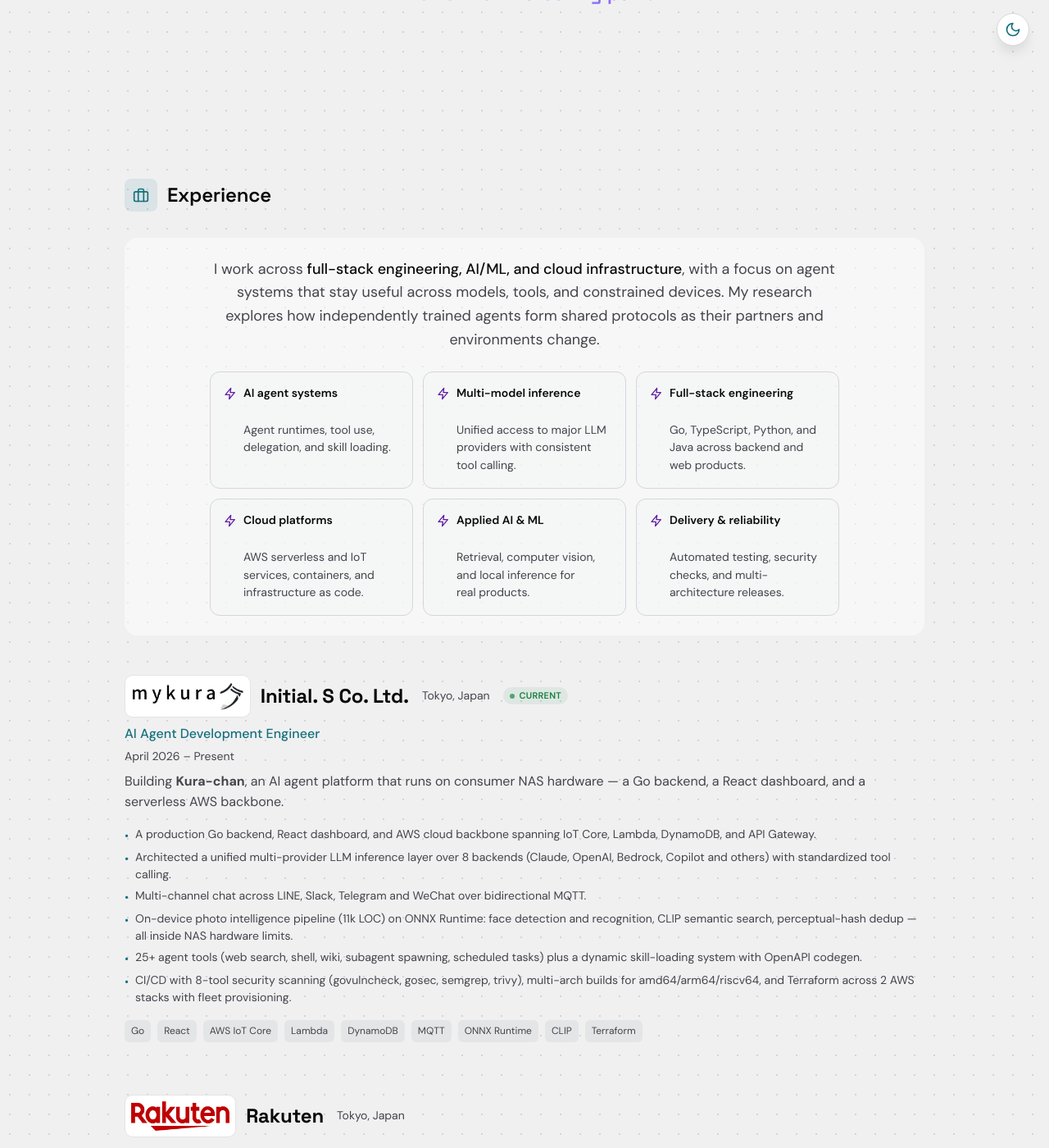
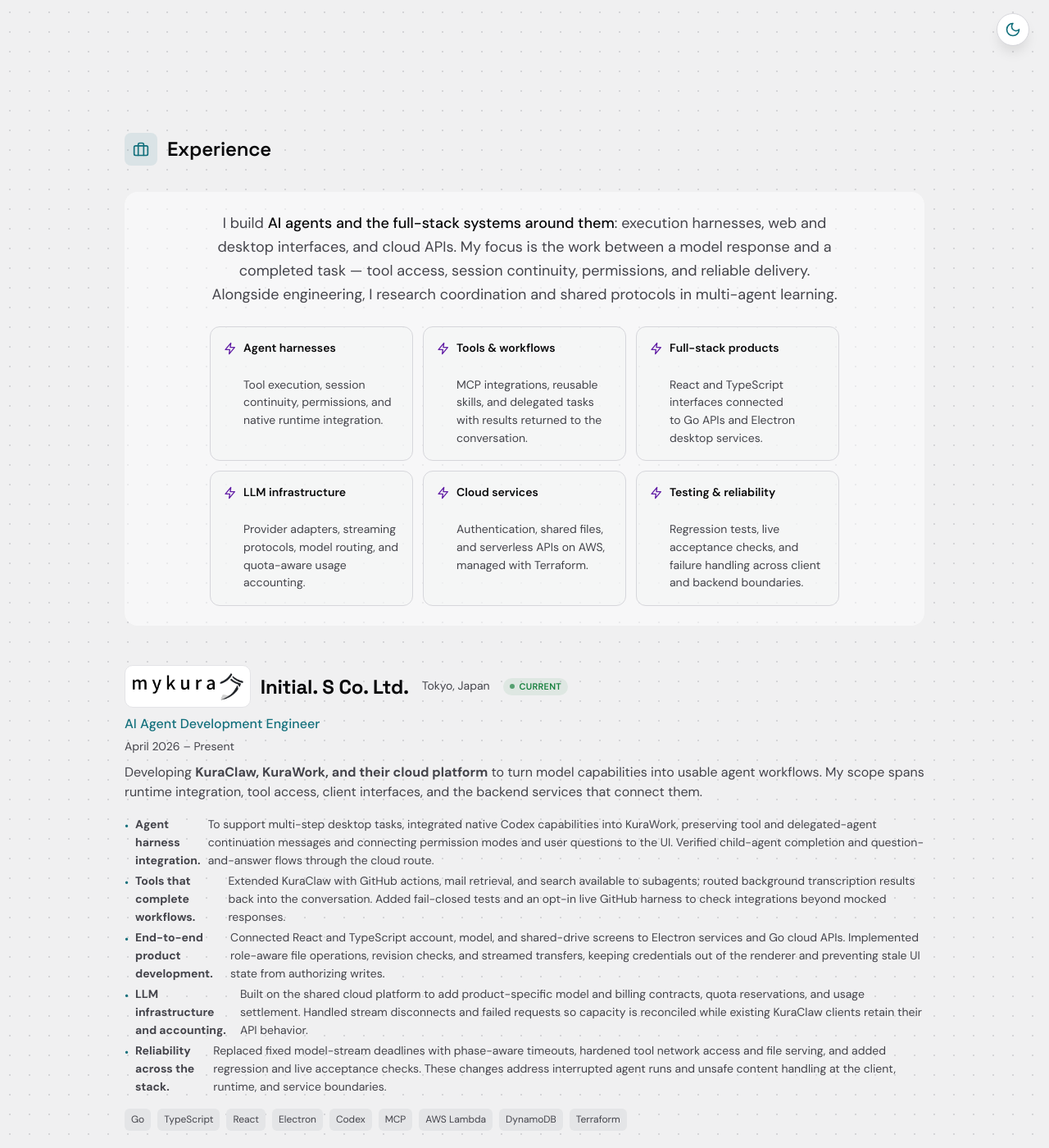
Before and after one commit to zichuanxu/zichuanxu.github.io, a Jekyll site: the page built from _pages/about.html, in a window 1280 px wide and 1400 px high, scrolled down 1341 px. Shown: the whole window at 82% size. Built offline with Jekyll 4.4.1, drawn with Linux system fonts in a browser that asks for light colours; some of the changed text lies outside the part shown.

Commit message:
content: emphasize agent harness and full-stack experience

```diff
--- a/_pages/about.html
+++ b/_pages/about.html
@@ -2,7 +2,7 @@
 layout: null
 permalink: /
 title: "Zichuan Xu"
-description: "Zichuan Xu — AI agent development engineer at Initial. S in Tokyo and MEng student at The University of Osaka. Go backends, multi-provider LLM inference, on-device ML."
+description: "Zichuan Xu — AI agent and full-stack engineer at Initial. S in Tokyo and MEng student at The University of Osaka. Agent harnesses, LLM infrastructure, and web and desktop applications."
 redirect_from:
 - /about/
 - /about.html
@@ -70,7 +70,6 @@ sitemap: true
         <ul class="sf-toc-list">
           <li data-target="experience"><span class="sf-toc-dot" aria-hidden="true"></span><button type="button">Experience</button></li>
           <li data-target="projects"><span class="sf-toc-dot" aria-hidden="true"></span><button type="button">Projects</button></li>
-          <li data-target="writing"><span class="sf-toc-dot" aria-hidden="true"></span><button type="button">Writing</button></li>
           <li data-target="education"><span class="sf-toc-dot" aria-hidden="true"></span><button type="button">Education</button></li>
           <li data-target="tech"><span class="sf-toc-dot" aria-hidden="true"></span><button type="button">Skills &amp; Stack</button></li>
           <li data-target="contact"><span class="sf-toc-dot" aria-hidden="true"></span><button type="button">Contact</button></li>
@@ -106,15 +105,15 @@ sitemap: true
                 rel="me noopener">@zichuanxu</a>,</p>
             <h1 class="sf-hero-title">
               <span class="text-grad" data-typewriter
-                data-roles="an AI agent engineer|a Go backend developer|an on-device ML builder">an
+                data-roles="an AI agent engineer|a full-stack developer|an agent harness builder">an
                 AI agent engineer</span><span class="sf-caret" aria-hidden="true"></span>
-              <br />who ships agents that run
-              <br />on hardware people already own.
+              <br />building agents and applications
+              <br />from runtime to interface.
             </h1>
             <div class="sf-pills" data-pills>
               <span class="sf-pill">AI Agents</span>
-              <span class="sf-pill">Go &amp; Cloud</span>
-              <span class="sf-pill">On-device ML</span>
+              <span class="sf-pill">Full-stack</span>
+              <span class="sf-pill">Agent Harnesses</span>
               <span class="sf-pill">Research</span>
               <a class="sf-pill is-repo" href="https://github.com/zichuanxu/HUST-CSE-Experiments" target="_blank"
                 rel="noopener">
@@ -174,27 +173,27 @@ sitemap: true
         <div class="reveal">
           <p class="sf-story-lead">
             <span class="text-grad">From security and database tooling</span>
-            <br />to AI agents that run on everyday hardware.
+            <br />to agent systems and full-stack products.
           </p>
         </div>
         <div class="reveal" style="--reveal-delay: 0.1s">
           <p class="sf-story-mid">
-            The model is only one part.
-            <br />I build <span class="text-grad">the systems that make it useful</span>.
+            Useful agents need more than a model.
+            <br />They need <span class="text-grad">tools, context, and a product around them</span>.
           </p>
         </div>
         <div class="reveal" style="--reveal-delay: 0.2s">
           <p class="sf-story-body">
-            At Initial. S I build Kura-chan &mdash; an agent platform that lives on a NAS in someone&rsquo;s
-            living room. It brings together a Go backend, a web dashboard, multi-provider inference,
-            on-device intelligence, and a serverless cloud backbone.
+            At Initial. S, I develop KuraClaw, KuraWork, and their shared cloud services.
+            My work connects agent execution and tool integrations with React interfaces,
+            Go APIs, and the authentication, model routing, and usage accounting behind them.
           </p>
         </div>
         <div class="reveal" style="--reveal-delay: 0.3s">
           <p class="sf-story-close">
-            <strong>Constraints make the engineering honest.</strong>
-            <br />Cheap hardware. Real users. No room to hand-wave.
-            <br /><span class="text-grad">That&rsquo;s the interesting part.</span>
+            <strong>I work across the boundaries.</strong>
+            <br />From a tool call to a completed workflow.
+            <br /><span class="text-grad">From the backend contract to the user experience.</span>
           </p>
         </div>
       </div>
@@ -218,17 +217,18 @@ sitemap: true
 
         <div class="reveal sf-summary" style="--reveal-delay: 0.1s">
           <p>
-            I work across <strong>full-stack engineering, AI/ML, and cloud infrastructure</strong>,
-            with a focus on agent systems that stay useful across models, tools, and constrained devices.
-            My research explores how independently trained agents form shared protocols as their partners
-            and environments change.
+            I build <strong>AI agents and the full-stack systems around them</strong>: execution
+            harnesses, web and desktop interfaces, and cloud APIs. My focus is the work between
+            a model response and a completed task &mdash; tool access, session continuity,
+            permissions, and reliable delivery. Alongside engineering, I research coordination
+            and shared protocols in multi-agent learning.
           </p>
           <div class="sf-comp-grid">
             {%- comment -%}
               Separator is "@" rather than ";" — "&amp;" ends in a semicolon, so a ";" split
               tears entity-bearing titles like "Cloud &amp; IoT infrastructure" in half.
             {%- endcomment -%}
-            {% assign competencies = "AI agent systems|Agent runtimes, tool use, delegation, and skill loading.@Multi-model inference|Unified access to major LLM providers with consistent tool calling.@Full-stack engineering|Go, TypeScript, Python, and Java across backend and web products.@Cloud platforms|AWS serverless and IoT services, containers, and infrastructure as code.@Applied AI &amp; ML|Retrieval, computer vision, and local inference for real products.@Delivery &amp; reliability|Automated testing, security checks, and multi-architecture releases." | split: "@" %}
+            {% assign competencies = "Agent harnesses|Tool execution, session continuity, permissions, and native runtime integration.@Tools &amp; workflows|MCP integrations, reusable skills, and delegated tasks with results returned to the conversation.@Full-stack products|React and TypeScript interfaces connected to Go APIs and Electron desktop services.@LLM infrastructure|Provider adapters, streaming protocols, model routing, and quota-aware usage accounting.@Cloud services|Authentication, shared files, and serverless APIs on AWS, managed with Terraform.@Testing &amp; reliability|Regression tests, live acceptance checks, and failure handling across client and backend boundaries." | split: "@" %}
             {% for item in competencies %}
             {% assign parts = item | split: "|" %}
             <div class="sf-comp">
@@ -258,27 +258,36 @@ sitemap: true
           <p class="sf-role-title">AI Agent Development Engineer</p>
           <p class="sf-role-period">April 2026 &ndash; Present</p>
           <p class="sf-role-desc">
-            Building <strong>Kura-chan</strong>, an AI agent platform that runs on consumer NAS
-            hardware &mdash; a Go backend, a React dashboard, and a serverless AWS backbone.
+            Developing <strong>KuraClaw, KuraWork, and their cloud platform</strong> to turn
+            model capabilities into usable agent workflows. My scope spans runtime integration,
+            tool access, client interfaces, and the backend services that connect them.
           </p>
           <ul class="sf-role-list">
-            <li>A production Go backend, React dashboard, and AWS cloud backbone spanning IoT Core,
-              Lambda, DynamoDB, and API Gateway.</li>
-            <li>Architected a unified multi-provider LLM inference layer over 8 backends
-              (Claude, OpenAI, Bedrock, Copilot and others) with standardized tool calling.</li>
-            <li>Multi-channel chat across LINE, Slack, Telegram and WeChat over bidirectional MQTT.</li>
-            <li>On-device photo intelligence pipeline (11k LOC) on ONNX Runtime: face
-              detection and recognition, CLIP semantic search, perceptual-hash dedup &mdash; all
-              inside NAS hardware limits.</li>
-            <li>25+ agent tools (web search, shell, wiki, subagent spawning, scheduled tasks) plus a
-              dynamic skill-loading system with OpenAPI codegen.</li>
-            <li>CI/CD with 8-tool security scanning (govulncheck, gosec, semgrep, trivy), multi-arch
-              builds for amd64/arm64/riscv64, and Terraform across 2 AWS stacks with fleet provisioning.</li>
+            <li><strong>Agent harness integration.</strong> To support multi-step desktop tasks,
+              integrated native Codex capabilities into KuraWork, preserving tool and delegated-agent
+              continuation messages and connecting permission modes and user questions to the UI.
+              Verified child-agent completion and question-and-answer flows through the cloud route.</li>
+            <li><strong>Tools that complete workflows.</strong> Extended KuraClaw with GitHub actions,
+              mail retrieval, and search available to subagents; routed background transcription
+              results back into the conversation. Added fail-closed tests and an opt-in live GitHub
+              harness to check integrations beyond mocked responses.</li>
+            <li><strong>End-to-end product development.</strong> Connected React and TypeScript account,
+              model, and shared-drive screens to Electron services and Go cloud APIs. Implemented
+              role-aware file operations, revision checks, and streamed transfers, keeping credentials
+              out of the renderer and preventing stale UI state from authorizing writes.</li>
+            <li><strong>LLM infrastructure and accounting.</strong> Built on the shared cloud platform
+              to add product-specific model and billing contracts, quota reservations, and usage
+              settlement. Handled stream disconnects and failed requests so capacity is reconciled
+              while existing KuraClaw clients retain their API behavior.</li>
+            <li><strong>Reliability across the stack.</strong> Replaced fixed model-stream deadlines
+              with phase-aware timeouts, hardened tool network access and file serving, and added
+              regression and live acceptance checks. These changes address interrupted agent runs
+              and unsafe content handling at the client, runtime, and service boundaries.</li>
           </ul>
           <div class="sf-role-tech">
-            <span class="sf-chip">Go</span><span class="sf-chip">React</span><span class="sf-chip">AWS IoT Core</span>
-            <span class="sf-chip">Lambda</span><span class="sf-chip">DynamoDB</span><span class="sf-chip">MQTT</span>
-            <span class="sf-chip">ONNX Runtime</span><span class="sf-chip">CLIP</span><span class="sf-chip">Terraform</span>
+            <span class="sf-chip">Go</span><span class="sf-chip">TypeScript</span><span class="sf-chip">React</span>
+            <span class="sf-chip">Electron</span><span class="sf-chip">Codex</span><span class="sf-chip">MCP</span>
+            <span class="sf-chip">AWS Lambda</span><span class="sf-chip">DynamoDB</span><span class="sf-chip">Terraform</span>
           </div>
         </div>
 
@@ -481,86 +490,6 @@ sitemap: true
       </div>
     </section>
 
-    <!-- ================================ writing ================================= -->
-    {% assign writing = site.posts | where: "category", "writing" | sort: "date" | reverse %}
-    {% assign lc = site.posts | where: "category", "algorithms" %}
-    <section id="writing" class="sf-section is-muted">
-      <div class="sf-wrap">
-        <div class="reveal">
-          <div class="sf-h2-row">
-            <h2 class="sf-h2">
-              <span class="sf-h2-icon">
-                <svg viewBox="0 0 24 24" fill="none" stroke="currentColor" stroke-width="2" stroke-linecap="round"
-                  stroke-linejoin="round" aria-hidden="true">
-                  <path d="M4 19.5A2.5 2.5 0 0 1 6.5 17H20" />
-                  <path d="M6.5 2H20v20H6.5A2.5 2.5 0 0 1 4 19.5v-15A2.5 2.5 0 0 1 6.5 2Z" />
-                </svg>
-              </span>
-              Writing
-            </h2>
-            <a class="sf-h2-aside" href="/blog/">
-              All notes
-              <svg viewBox="0 0 24 24" fill="none" stroke="currentColor" stroke-width="2" stroke-linecap="round"
-                stroke-linejoin="round" aria-hidden="true">
-                <path d="M5 12h14" />
-                <path d="m12 5 7 7-7 7" />
-              </svg>
-            </a>
-          </div>
-        </div>
-
-        <div class="sf-note-stack">
-          {% for post in writing %}
-          <div class="reveal" style="--reveal-delay: {{ forloop.index0 | times: 0.1 | plus: 0.1 }}s">
-            <a class="sf-note" href="{{ post.url }}">
-              <time datetime="{{ post.date | date_to_xmlschema }}">{{ post.date | date: "%Y.%m.%d" }}</time>
-              <div class="sf-note-body">
-                <h3>{{ post.title }}</h3>
-                <p>{{ post.description }}</p>
-                <div class="sf-chips" style="margin-bottom: 0">
-                  {% for tag in post.tags %}<span class="sf-chip">{{ tag }}</span>{% endfor %}
-                </div>
-              </div>
-              <svg class="sf-note-arrow" viewBox="0 0 24 24" fill="none" stroke="currentColor" stroke-width="2"
-                stroke-linecap="round" stroke-linejoin="round" width="18" height="18" aria-hidden="true">
-                <path d="M7 17 17 7" />
-                <path d="M7 7h10v10" />
-              </svg>
-            </a>
-          </div>
-          {% endfor %}
-        </div>
-
-        <div class="reveal" style="--reveal-delay: 0.3s">
-          <article class="sf-card is-tool">
-            <div class="sf-card-head">
-              <h3>LeetCode Hot 100</h3>
-              <span class="sf-badge is-tool">Series</span>
-            </div>
-            <p>
-              Every problem worked through twice &mdash; once in <strong>Go</strong>, once in
-              <strong>Python</strong> &mdash; with the reasoning, the complexity analysis, and the
-              cases where the obvious approach falls over.
-            </p>
-            <div class="sf-card-foot">
-              <a class="sf-card-link" href="/leetcode/">
-                <svg viewBox="0 0 24 24" fill="none" stroke="currentColor" stroke-width="2" stroke-linecap="round"
-                  stroke-linejoin="round" aria-hidden="true">
-                  <path d="M5 12h14" />
-                  <path d="m12 5 7 7-7 7" />
-                </svg>
-                Browse all {{ lc.size }} solutions
-              </a>
-            </div>
-          </article>
-          <div class="sf-stat-row">
-            <div class="sf-stat"><strong>{{ lc.size }}</strong><span>solutions written up</span></div>
-            <div class="sf-stat"><strong>{{ site.data.leetcode_topics.size }}</strong><span>algorithm topics</span></div>
-            <div class="sf-stat"><strong>2</strong><span>languages per problem</span></div>
-          </div>
-        </div>
-      </div>
-    </section>
 
     <!-- =============================== education ================================ -->
     <section id="education" class="sf-section">
@@ -762,14 +691,6 @@ sitemap: true
               </svg>
               GitHub
             </a>
-            <a class="sf-cta is-ghost" href="/blog/">
-              <svg viewBox="0 0 24 24" fill="none" stroke="currentColor" stroke-width="2" stroke-linecap="round"
-                stroke-linejoin="round" aria-hidden="true">
-                <path d="M12 20h9" />
-                <path d="M16.5 3.5a2.1 2.1 0 0 1 3 3L8 18l-4 1 1-4Z" />
-              </svg>
-              Blog
-            </a>
           </div>
         </div>
         <p class="sf-colophon">
```
